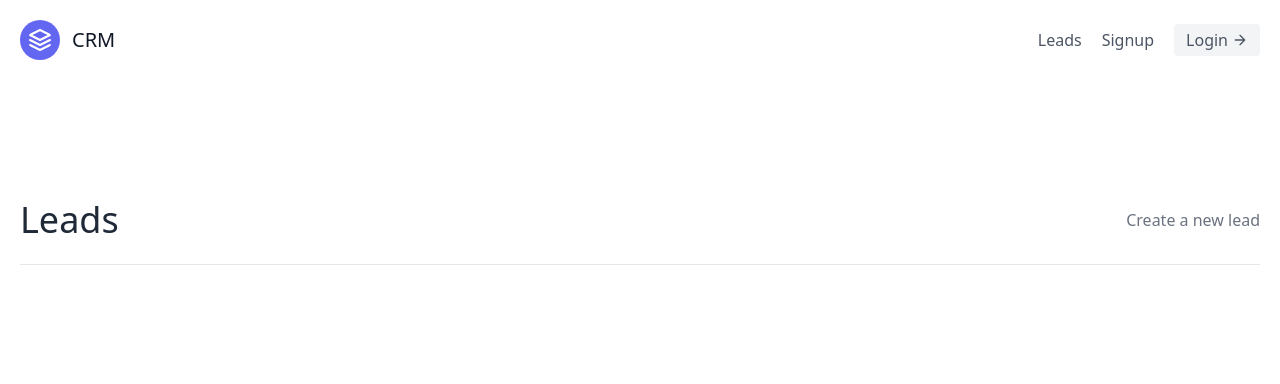
After one commit to DimitarHaralampiev/CRM, a Django app: page /leads/ in a window 1280 px wide. The commit adds this page. Shown: the top 384 px of the page. Run offline with Django 4.2, Linux system fonts and the light colour scheme; data that the repository does not hold is empty.

Commit message:
feat: Add

```diff
--- a/crmSystem/settings.py
+++ b/crmSystem/settings.py
@@ -119,8 +119,14 @@ USE_TZ = True
 # https://docs.djangoproject.com/en/4.2/howto/static-files/
 
 STATIC_URL = 'static/'
+STATICFILES_DIRS = [
+    'static'
+]
+STATIC_ROOT = 'static_root'
 
 AUTH_USER_MODEL = 'leads.User'
+EMAIL_BACKEND = 'django.core.mail.backends.console.EmailBackend'
+LOGOUT_REDIRECT_URL = '/leads'
 
 # Default primary key field type
 # https://docs.djangoproject.com/en/4.2/ref/settings/#default-auto-field
--- a/crmSystem/urls.py
+++ b/crmSystem/urls.py
@@ -15,9 +15,21 @@ Including another URLconf
     2. Add a URL to urlpatterns:  path('blog/', include('blog.urls'))
 """
 from django.contrib import admin
+from django.contrib.auth.views import LoginView, LogoutView
+from django.conf.urls.static import static
+from django.conf import settings
 from django.urls import path, include
+
+from leads.views import LandingPageView, SignupView
 
 urlpatterns = [
     path('admin/', admin.site.urls),
-    path('leads/', include('leads.urls', namespace='leads'))
+    path('', LandingPageView.as_view(), name='landing-page'),
+    path('leads/', include('leads.urls', namespace='leads')),
+    path('signup/', SignupView.as_view(), name='signup'),
+    path('login/', LoginView.as_view(), name='login'),
+    path('logout/', LogoutView.as_view(), name='logout'),
 ]
+
+if settings.DEBUG:
+    urlpatterns += static(settings.STATIC_URL, document_root=settings.STATIC_ROOT)
--- a/leads/templates/leads/lead_list.html
+++ b/leads/templates/leads/lead_list.html
@@ -1,26 +1,43 @@
-<!DOCTYPE html>
-<html lang="en">
-<head>
-    <meta charset="UTF-8">
-    <title>Document</title>
-    <style>
-        .lead {
-            padding: 10px 6px;
-            margin-top: 10px;
-            background-color: #f6f6f6;
-            width: 100%;
-        }
-    </style>
-</head>
-<body>
-    <h1>
-        This is all of our leads
-    </h1>
-    {% for lead in leads %}
-        <div class="lead">
-            <a href="/leads/{{ lead.pk }}">{{ lead.first_name }} {{ lead.last_name }}</a>
-             Age: {{ lead.age }}
+{% extends 'base.html' %}
+{% block content %}
+    <section class="text-gray-600 body-font">
+        <div class="container px-5 py-24 mx-auto flex flex-wrap">
+            <div class="w-full mb-6 py-6 flex justify-between items-center border-b border-gray-200">
+                <div>
+                    <h1 class="text-4xl text-gray-800">Leads</h1>
+                </div>
+                <div>
+                    <a class="text-gray-500 hover:text-blue-500" href="{% url 'leads:lead-create' %}">Create a new lead</a>
+                </div>
+            </div>
+            <div class="flex flex-wrap -m-4">
+                {% for lead in leads %}
+                    <div class="p-4 lg:w-1/2 md:w-full">
+                        <div class="flex border-2 rounded-lg border-gray-200 border-opacity-50 p-8 sm:flex-row flex-col">
+                            <div class="w-16 h-16 sm:mr-8 sm:mb-0 mb-4 inline-flex items-center justify-center rounded-full bg-indigo-100 text-indigo-500 flex-shrink-0">
+                                <svg fill="none" stroke="currentColor" stroke-linecap="round" stroke-linejoin="round"
+                                     stroke-width="2" class="w-8 h-8" viewBox="0 0 24 24">
+                                    <path d="M22 12h-4l-3 9L9 3l-3 9H2"></path>
+                                </svg>
+                            </div>
+                            <div class="flex-grow">
+                                <h2 class="text-gray-900 text-lg title-font font-medium mb-3">{{ lead.first_name }} {{ lead.last_name }}</h2>
+                                <p class="leading-relaxed text-base">Blue bottle crucifix vinyl post-ironic four dollar
+                                    toast vegan taxidermy. Gastropub indxgo juice poutine.</p>
+                                <a href="{% url 'leads:lead-detail' lead.pk %}"
+                                   class="mt-3 text-indigo-500 inline-flex items-center">View this lead
+                                    <svg fill="none" stroke="currentColor" stroke-linecap="round"
+                                         stroke-linejoin="round"
+                                         stroke-width="2" class="w-4 h-4 ml-2" viewBox="0 0 24 24">
+                                        <path d="M5 12h14M12 5l7 7-7 7"></path>
+                                    </svg>
+                                </a>
+                            </div>
+                        </div>
+                    </div>
+                {% endfor %}
+            </div>
         </div>
-    {% endfor %}
-</body>
-</html>
+        </div>
+    </section>
+{% endblock content %}
--- a/leads/urls.py
+++ b/leads/urls.py
@@ -1,10 +1,15 @@
 from django.urls import path
 
-from leads.views import lead_list, lead_detail
+from leads.views import (
+    LeadListView, LeadDetailView, LeadCreateView, LeadUpdateView, LeadDeleteView
+)
 
 app_name = 'leads'
 
 urlpatterns = [
-    path('', lead_list),
-    path('<pk/>', lead_detail)
+    path('', LeadListView.as_view(), name='lead-list'),
+    path('<int:pk>/', LeadDetailView.as_view(), name='lead-detail'),
+    path('<int:pk>/update/', LeadUpdateView.as_view(), name='lead-update'),
+    path('<int:pk>/delete/', LeadDeleteView.as_view(), name='lead-delete'),
+    path('create/', LeadCreateView.as_view(), name='lead-create'),
 ]
--- a/leads/views.py
+++ b/leads/views.py
@@ -1,6 +1,32 @@
-from django.shortcuts import render
+from .forms import CustomUserCreationForm
+from django.core.mail import send_mail
+from django.shortcuts import render, redirect, reverse
+from django.views.generic import TemplateView, ListView, DetailView, CreateView, UpdateView, DeleteView
 
+from leads.forms import LeadModelForm
 from leads.models import Lead
+
+
+class SignupView(CreateView):
+    template_name = 'registration/signup.html'
+    form_class = CustomUserCreationForm
+
+    def get_success_url(self):
+        return reverse('login')
+
+
+class LandingPageView(TemplateView):
+    template_name = 'landing.html'
+
+
+def landing_page(request):
+    return render(request, 'landing.html')
+
+
+class LeadListView(ListView):
+    template_name = 'leads/lead_list.html'
+    queryset = Lead.objects.all()
+    context_object_name = 'leads'
 
 
 def lead_list(request):
@@ -11,9 +37,105 @@ def lead_list(request):
     return render(request, 'leads/lead_list.html', context)
 
 
+class LeadDetailView(DetailView):
+    template_name = 'leads/lead_details.html'
+    queryset = Lead.objects.all()
+    context_object_name = 'lead'
+
+
 def lead_detail(request, pk):
     lead = Lead.objects.get(id=pk)
     context = {
         'lead': lead
     }
     return render(request, 'leads/lead_details.html', context)
+
+
+class LeadCreateView(CreateView):
+    template_name = 'leads/lead_create.html'
+    queryset = Lead.objects.all()
+    form_class = LeadModelForm
+
+    def get_success_url(self):
+        send_mail(
+            subject='A lead has been created',
+            message='Go to the site to see the new lead',
+            from_email='test@test.com',
+            recipient_list=['test2@test.com']
+        )
+        return reverse('leads:lead-list')
+
+    def form_valid(self, form):
+        return super(LeadCreateView, self).form_valid(form)
+
+
+def lead_create(request):
+    form = LeadModelForm()
+    if request.POST == 'POST':
+        form = LeadModelForm(request.POST)
+        if form.is_valid():
+            form.save()
+            return redirect('/leads')
+    context = {
+        'form': form
+    }
+    return render(request, 'leads/lead_create.html', context)
+
+
+class LeadUpdateView(UpdateView):
+    template_name = 'leads/lead_update.html'
+    queryset = Lead.objects.all()
+    form_class = LeadModelForm
+
+    def get_success_url(self):
+        return reverse('leads:lead-update')
+
+
+def lead_update(request, pk):
+    lead = Lead.objects.get(id=pk)
+    form = LeadModelForm()
+    if request.POST == 'POST':
+        form = LeadModelForm(request.POST, instance=lead)
+        if form.is_valid():
+            lead.save()
+            return redirect('/leads')
+    context = {
+        'form': form,
+        'lead': lead
+    }
+    return render(request, 'leads/lead_update.html', context)
+
+
+class LeadDeleteView(DeleteView):
+    template_name = 'leads/lead_delete.html'
+    queryset = Lead.objects.all()
+
+    def get_success_url(self):
+        return reverse('leads:lead-list')
+
+
+def lead_delete(request, pk):
+    lead = Lead.objects.get(id=pk)
+    lead.delete()
+    return redirect('/leads')
+
+# def lead_create(request):
+#     form = LeadForm()
+#     if request.POST == 'POST':
+#         form = LeadForm(request.POST)
+#         if form.is_valid():
+#             first_name = form.cleaned_data['first_name']
+#             last_name = form.cleaned_data['last_name']
+#             age = form.cleaned_data['age']
+#             agent = Agent.objects.first()
+#             Lead.objects.create(
+#                 first_name=first_name,
+#                 last_name=last_name,
+#                 age=age,
+#                 agent=agent
+#             )
+#             return redirect('/leads')
+#     context = {
+#         'form': form
+#     }
+#     return render(request, 'leads/lead_create.html.', context)
--- /dev/null
+++ b/templates/base.html
@@ -0,0 +1,18 @@
+{% load static %}
+
+<!DOCTYPE html>
+<html lang="en">
+<head>
+    <meta charset="UTF-8">
+    <title>CRM</title>
+    <link href="{% static 'css/style.css' %}" rel="stylesheet"/>
+    <link href="https://unpkg.com/tailwindcss@^2/dist/tailwind.min.css" rel="stylesheet"/>
+</head>
+<body>
+<div class="max-w-7xl mx-auto">
+    {% include 'navbar.html' %}
+    {% block content %}
+    {% endblock content %}
+</div>
+</body>
+</html>
--- /dev/null
+++ b/templates/navbar.html
@@ -0,0 +1,38 @@
+<header class="text-gray-600 body-font">
+    <div class="container mx-auto flex flex-wrap p-5 flex-col md:flex-row items-center">
+        <a class="flex title-font font-medium items-center text-gray-900 mb-4 md:mb-0">
+            <svg xmlns="http://www.w3.org/2000/svg" fill="none" stroke="currentColor" stroke-linecap="round"
+                 stroke-linejoin="round" stroke-width="2" class="w-10 h-10 text-white p-2 bg-indigo-500 rounded-full"
+                 viewBox="0 0 24 24">
+                <path d="M12 2L2 7l10 5 10-5-10-5zM2 17l10 5 10-5M2 12l10 5 10-5"></path>
+            </svg>
+            <span class="ml-3 text-xl">CRM</span>
+        </a>
+        <nav class="md:ml-auto flex flex-wrap items-center text-base justify-center">
+            <a href="{% url 'leads:lead-list' %}" class="mr-5 hover:text-gray-900">Leads</a>
+            {% if not request.user.is_authenticated %}
+                <a href="{% url 'signup' %}" class="mr-5 hover:text-gray-900">Signup</a>
+            {% endif %}
+        </nav>
+        {% if request.user.is_authenticated %}
+            Logged in as: {{ request.user.username }}
+            <a href="{% url 'logout' %}"
+               class="ml-3 inline-flex items-center bg-gray-100 border-0 py-1 px-3 focus:outline-none hover:bg-gray-200 rounded text-base mt-4 md:mt-0">
+                Logout
+                <svg fill="none" stroke="currentColor" stroke-linecap="round" stroke-linejoin="round" stroke-width="2"
+                     class="w-4 h-4 ml-1" viewBox="0 0 24 24">
+                    <path d="M5 12h14M12 5l7 7-7 7"></path>
+                </svg>
+            </a>
+        {% else %}
+            <a href="{% url 'login' %}"
+               class="inline-flex items-center bg-gray-100 border-0 py-1 px-3 focus:outline-none hover:bg-gray-200 rounded text-base mt-4 md:mt-0">
+                Login
+                <svg fill="none" stroke="currentColor" stroke-linecap="round" stroke-linejoin="round" stroke-width="2"
+                     class="w-4 h-4 ml-1" viewBox="0 0 24 24">
+                    <path d="M5 12h14M12 5l7 7-7 7"></path>
+                </svg>
+            </a>
+        {% endif %}
+    </div>
+</header>
--- /dev/null
+++ b/templates/scripts.html
@@ -0,0 +1,3 @@
+{% load static %}
+
+<script src="{% static 'js/main.js' %}"></script>
```
Also changed, not shown: leads/forms.py (added, +32 -0 lines), leads/templates/leads/lead_create.html (added, +11 -0 lines), leads/templates/leads/lead_delete.html (added, +11 -0 lines), leads/templates/leads/lead_details.html (+58 -20 lines), leads/templates/leads/lead_update.html (added, +48 -0 lines), templates/landing.html (added, +21 -0 lines), templates/registration/login.html (added, +9 -0 lines), templates/registration/signup.html (added, +9 -0 lines), db.sqlite3, static/css/style.css (added), static/js/main.js (added).
